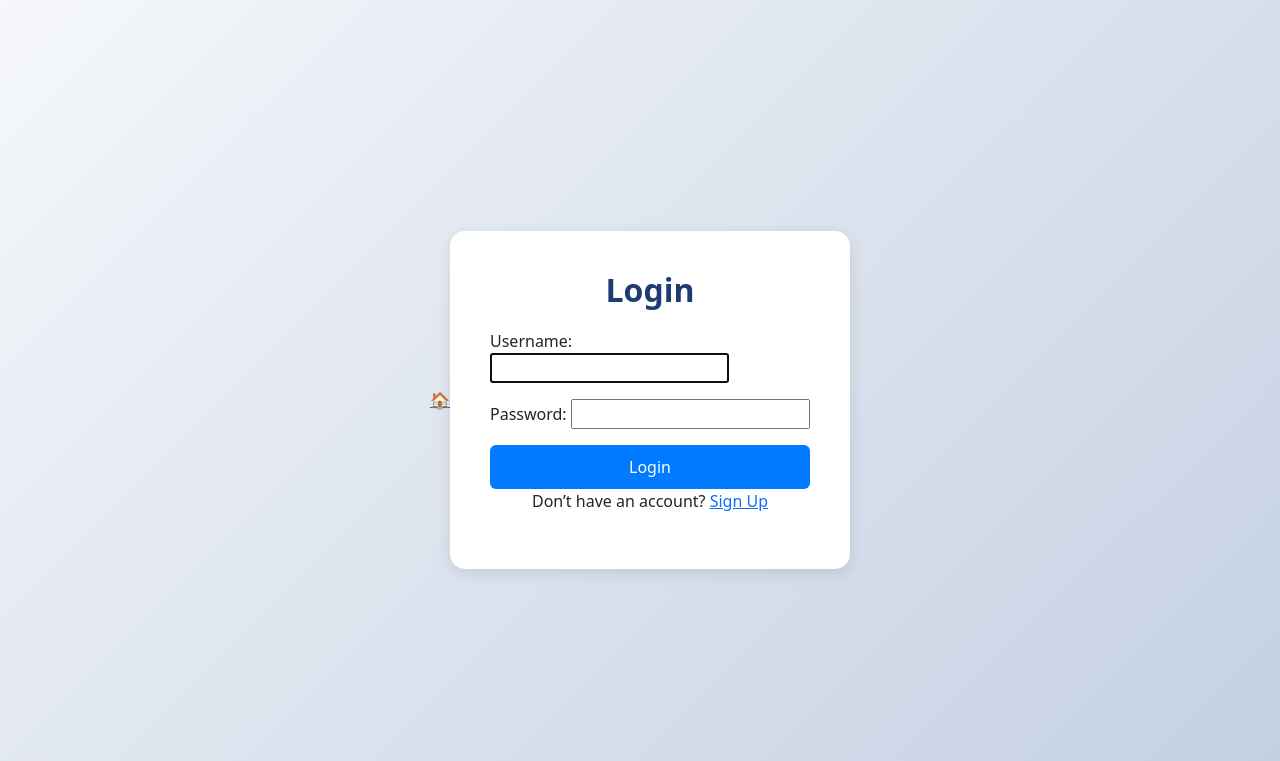
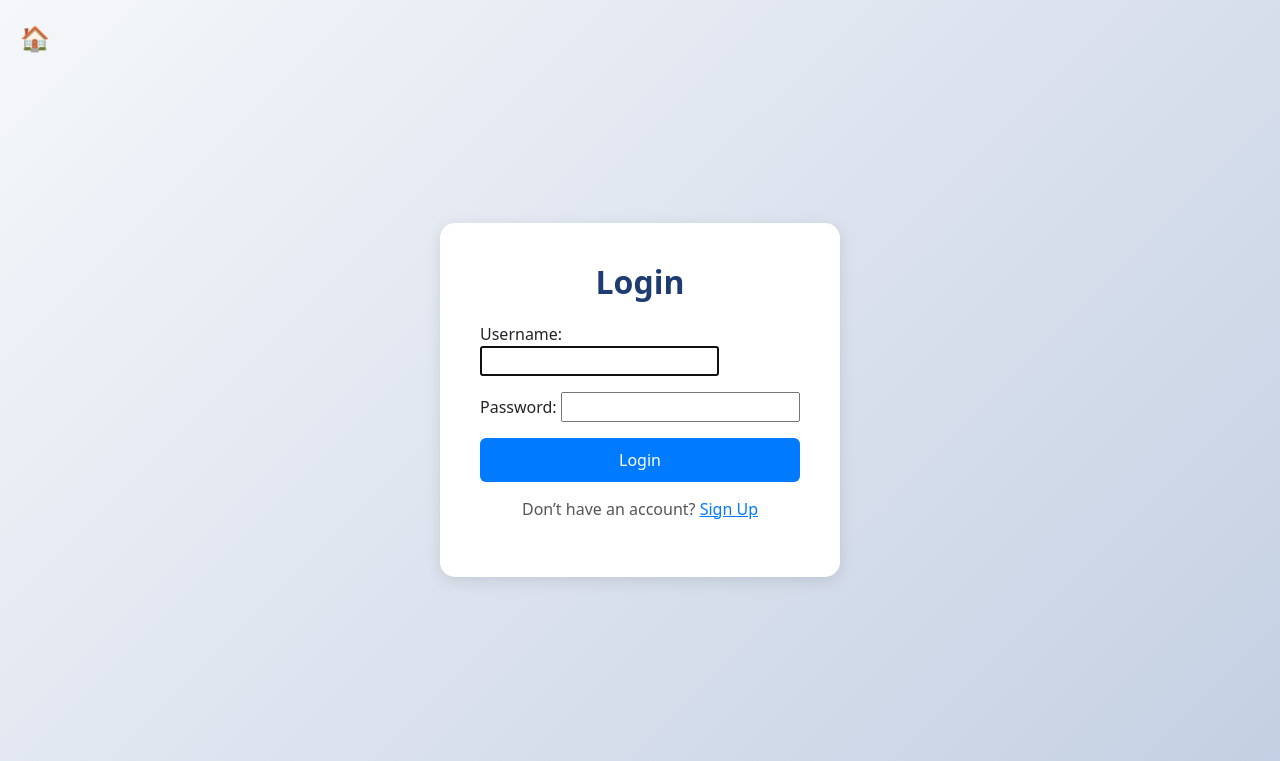
Before and after one commit to ConradPB/microloan-tracker, a Django app: page /login/ in a window 1280 px wide. Shown: the top 761 px of the page. Run offline with Django 5.2, Linux system fonts and the light colour scheme.

Commit message:
Login style updated

```diff
--- a/loans/templates/login.html
+++ b/loans/templates/login.html
@@ -30,7 +30,22 @@
             padding: 10px;
             font-weight: 500;
         }
-
+        .home-icon {
+            position: absolute;
+            top: 20px;
+            left: 20px;
+            font-size: 1.5rem;
+            color: #1e3c72;
+            text-decoration: none;
+        }
+        .signup-prompt {
+            margin-top: 15px;
+            color: #555;
+        }
+        .signup-prompt a {
+            color: #007bff;
+            font-weight: 500;
+        }
     </style>
 </head>
 <body>
```
